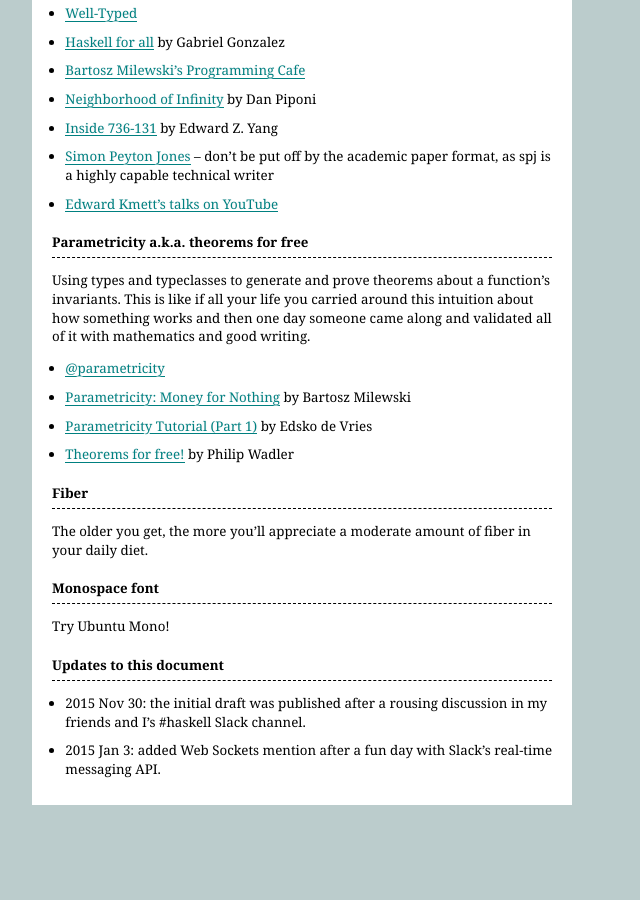
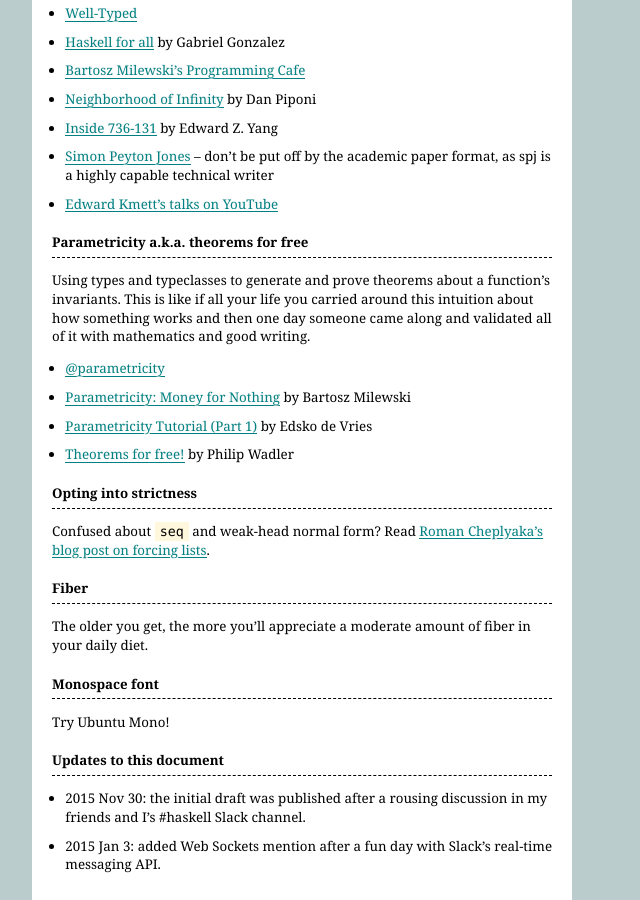
Before and after one commit to hlian/hao.codes, a Jekyll site: the page built from _posts/2015-11-30-haskell-treasure-map.md, in a window 1280 px wide and 900 px high, scrolled down 5333 px. Shown: the whole window, without its empty margins (0-640 px from the left). Built offline with Jekyll 4.4.1, drawn with Linux system fonts in a browser that asks for light colours; Markdown is read by kramdown in place of the engine named in the settings; before the commit the page ends 6138 px from its top, so only the background shows below that.

Commit message:
normal form baby

```diff
--- a/_posts/2015-11-30-haskell-treasure-map.md
+++ b/_posts/2015-11-30-haskell-treasure-map.md
@@ -249,6 +249,10 @@
 
 * [Theorems for free!](http://ttic.uchicago.edu/~dreyer/course/papers/wadler.pdf) by Philip Wadler
 
+## Opting into strictness
+
+Confused about `seq` and weak-head normal form? Read [Roman Cheplyaka's blog post on forcing lists](https://ro-che.info/articles/2015-05-28-force-list).
+
 ## Fiber
 
 The older you get, the more you'll appreciate a moderate amount of fiber in your daily diet.
```
